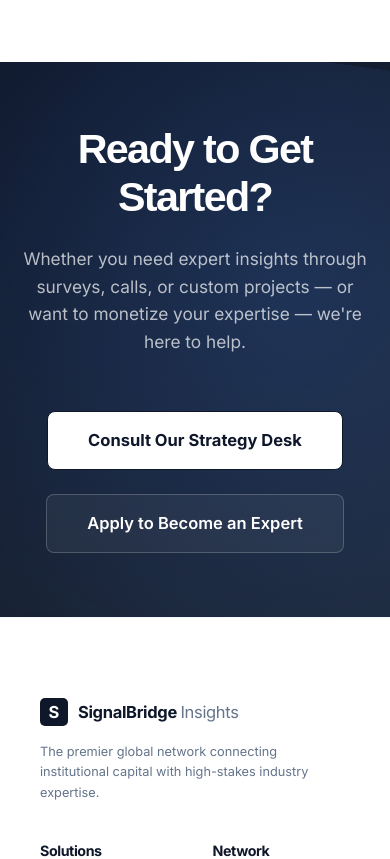
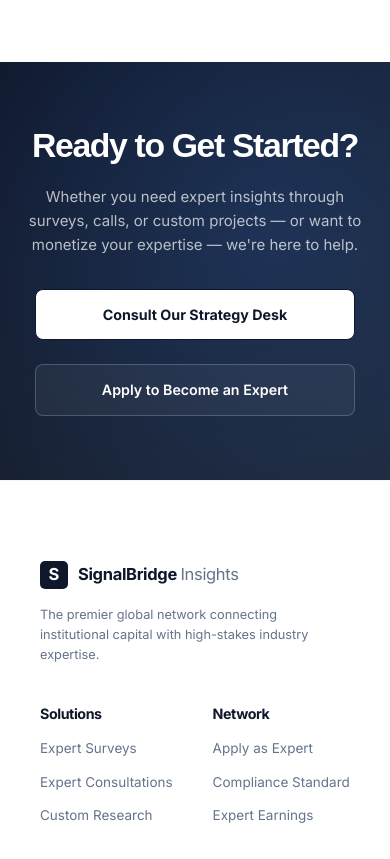
Before and after one commit to skydani26/signalbridge-insights, a Next.js app: page / in a window 390 px wide. Shown: the part 8100-8959 px from the top of the page. Built offline with nearby package versions, Linux system fonts and the light colour scheme; a web font is replaced by a local one.

Commit message:
fix: refine bottom CTA title and buttons for mobile balance

```diff
--- a/src/app/home.module.css
+++ b/src/app/home.module.css
@@ -1361,4 +1361,23 @@
         padding: 64px 0;
         /* Balanced mobile vertical rhythm */
     }
+
+    .ctaTitle {
+        font-size: 2.25rem;
+        margin-bottom: 20px;
+    }
+
+    .ctaSubtitle {
+        font-size: 1rem;
+        margin-bottom: 32px;
+    }
+
+    .btnCtaPrimary,
+    .btnCtaSecondary {
+        padding: 14px 24px !important;
+        font-size: 0.95rem !important;
+        width: 100%;
+        max-width: 320px;
+        justify-content: center;
+    }
 }
```
